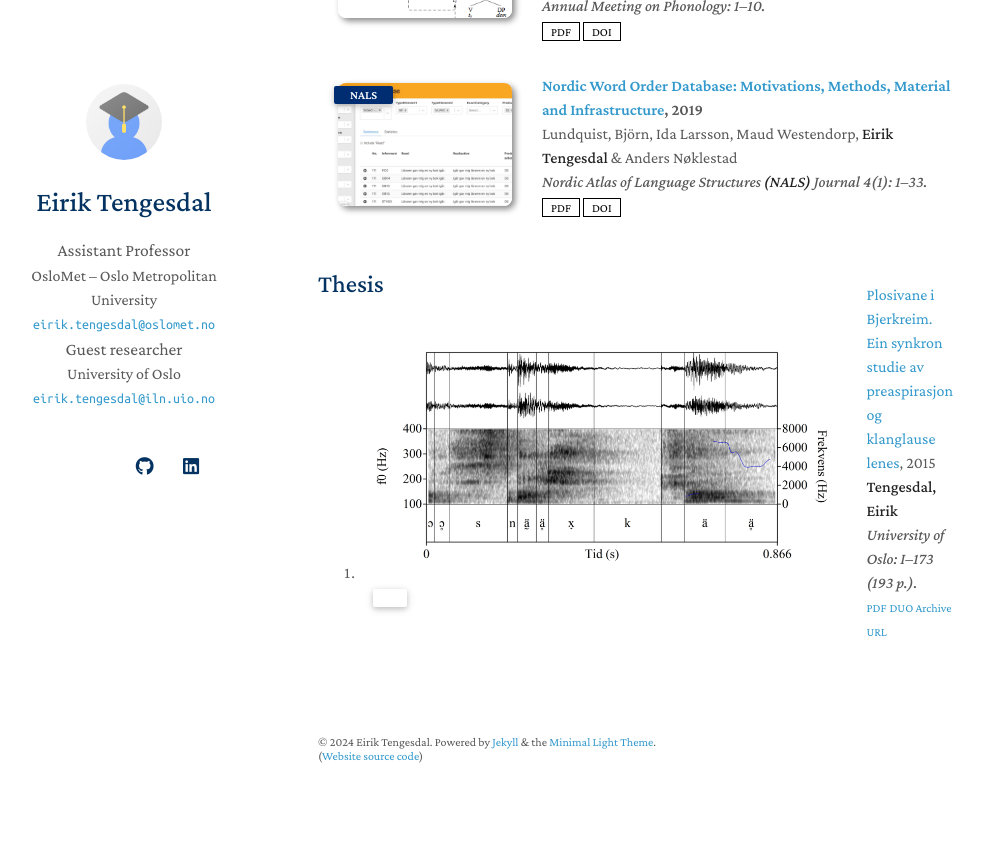
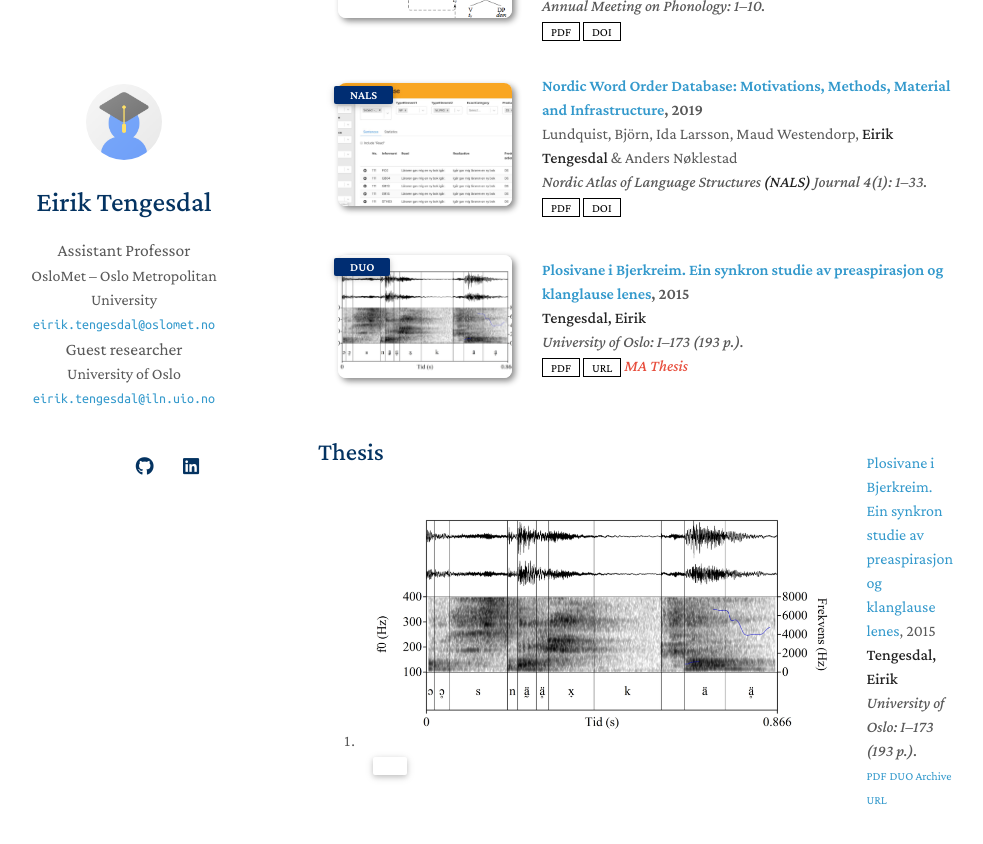
Before and after one commit to EirikTengesdal/eiriktengesdal.no-old, a Jekyll site: the page built from index.md, in a window 1280 px wide and 900 px high, scrolled down 1175 px. Shown: the top 844 px of the window, without its empty margins (152-1135 px from the left). Built offline with Jekyll 4.4.1, drawn with Linux system fonts in a browser that asks for light colours; nearby versions of some CDN libraries; a style sheet for code colours, icons or effects is not loaded; our own code applies the rules of GitHub Pages for plain Markdown files.

Commit message:
Update publications.yml

```diff
--- a/_data/publications.yml
+++ b/_data/publications.yml
@@ -68,3 +68,16 @@ main:
     #code: https://github.com/MrGiovanni/ContinualLearning
     #bibtex: https://bib.yliu.me/MICCAI23.txt
     image: ./assets/img/LundquistEtAl_2019.jpg
+
+  - title: "Plosivane i Bjerkreim. Ein synkron studie av preaspirasjon og klanglause lenes"
+    authors: <strong>Tengesdal, Eirik</strong>
+    year: 2015
+    journal_short: DUO
+    journal:  "University of Oslo: I–173 (193 p.)."
+    duo: http://urn.nb.no/URN:NBN:no-53544
+    url: https://www.duo.uio.no/bitstream/handle/10852/49832/1/Tengesdal_master.pdf
+    pdf: ./assets/files/NorwegianArgPlacement_final_17.01.23.pdf
+    #code: https://github.com/MrGiovanni/ContinualLearning
+    #bibtex: https://bib.yliu.me/MICCAI23.txt
+    image: ./assets/img/Tengesdal_2015.jpg
+    notes: MA Thesis
```
